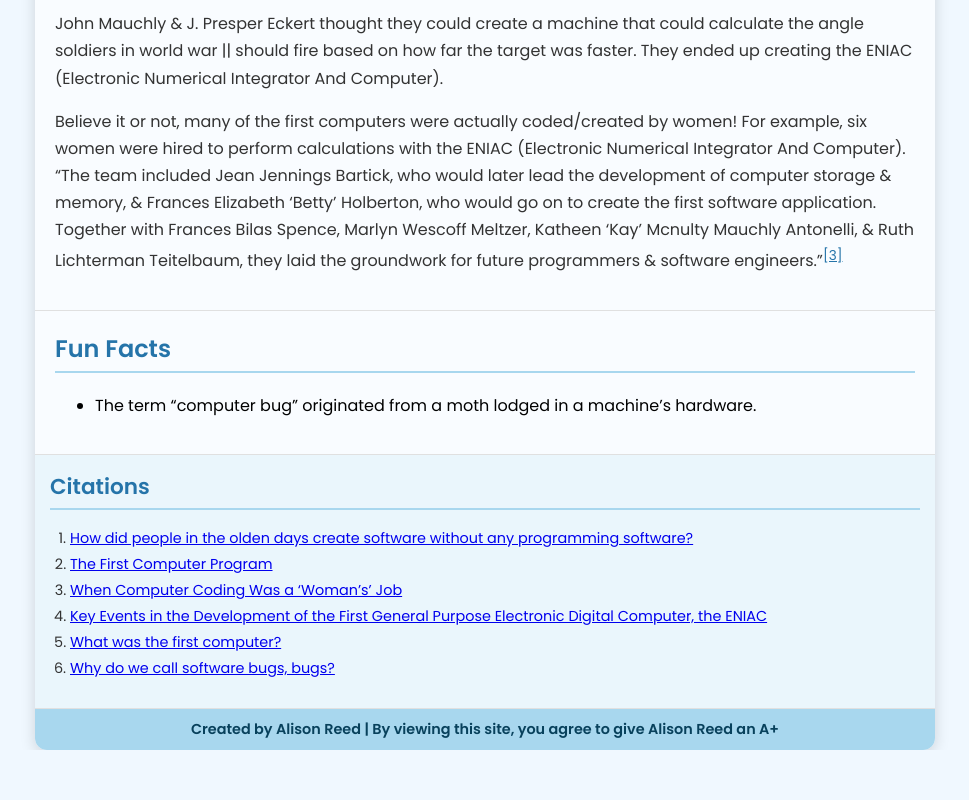
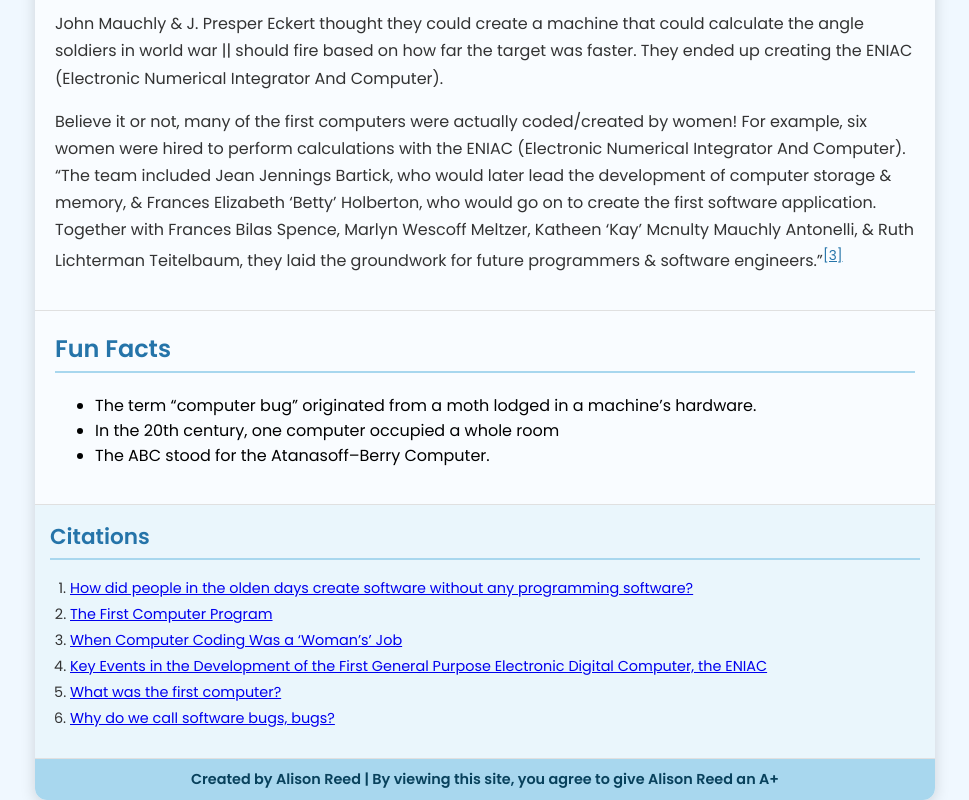
Before and after one commit to joshjreed/alison-project, a plain HTML site: page index.html in a window 1280 px wide. Shown: the part 879-1679 px from the top of the page, without its empty margins (155-1124 px from the left). Before the commit the page ends 1629 px from the top, so only its background shows below. Drawn offline with Linux system fonts and the light colour scheme.

Commit message:
Update index.html

```diff
--- a/index.html
+++ b/index.html
@@ -156,6 +156,8 @@
         <h2>Fun Facts</h2>
         <ul>
             <li> The term “computer bug” originated from a moth lodged in a machine’s hardware.</li>
+	    <li>In the 20th century, one computer occupied a whole room</li>
+	    <li>The ABC stood for the Atanasoff–Berry Computer.</li>
         </ul>
     </div>
 
```
